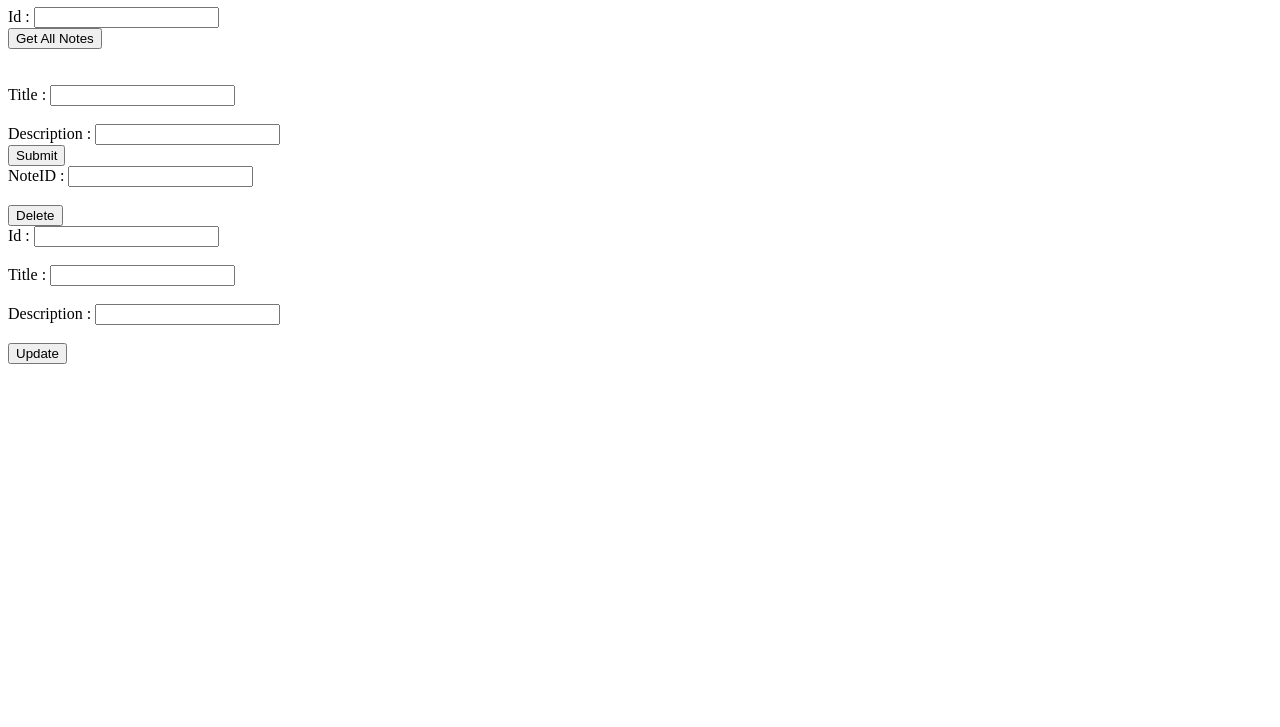
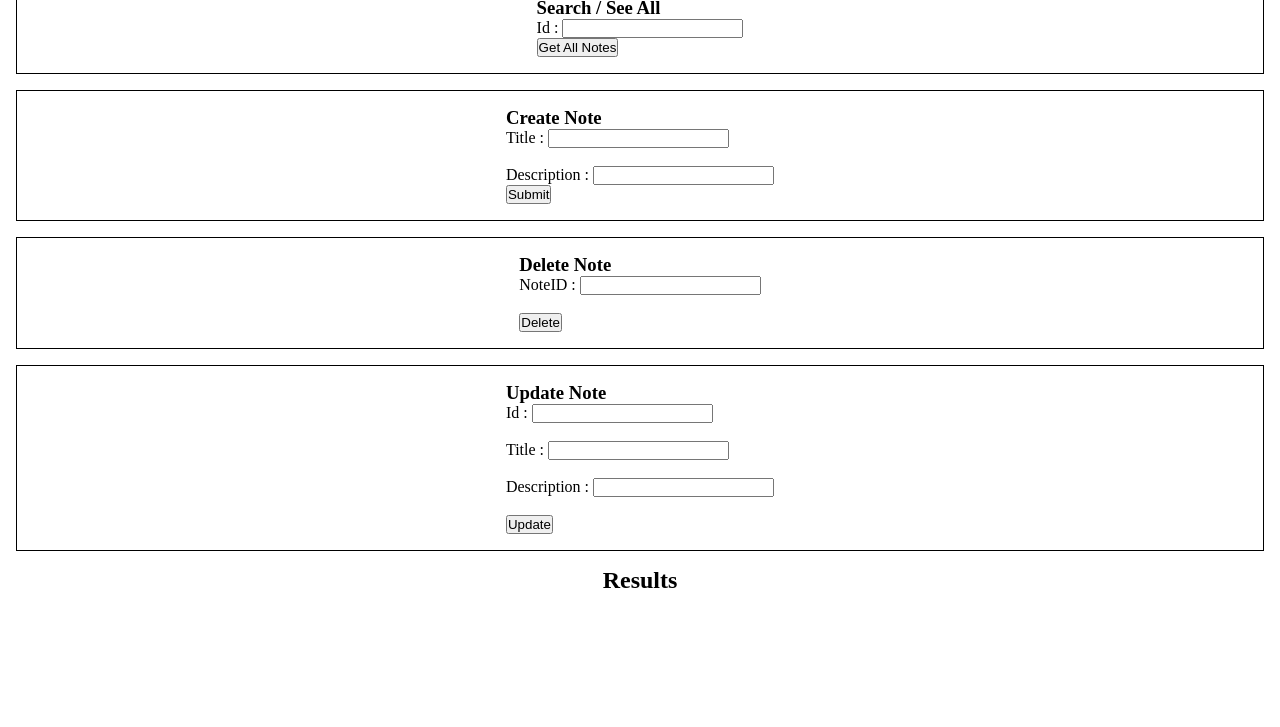
Before and after one commit to Nikhil-Duttaroy/Notes-App, a website: page public/index.html in a window 1280 px wide. Shown: the part 73-800 px from the top of the page. Drawn offline with Linux system fonts and the light colour scheme.

Commit message:
css added

```diff
--- a/public/api.js
+++ b/public/api.js
@@ -14,12 +14,12 @@ function singleRequest(event){
             if(!noteId){
                 document.getElementsByClassName("results").innerHTML +=" ";
                 for(var i in data){
-                document.querySelector(".results").innerHTML +=data[i].noteTitle + '<br/>';
+                document.querySelector(".results").innerHTML += data[i].noteTitle +'<br/>';
             // document.querySelector("#results").innerHTML +=JSON.stringify(d) + '<br/>';
                 }
             }
             else{
-                document.querySelector(".results").innerHTML +=data.noteTitle ;
+                document.querySelector(".results").innerHTML += data.noteTitle  ;
             }
             console.log(data);
         })
--- a/public/index.html
+++ b/public/index.html
@@ -4,34 +4,46 @@
         <meta http-equiv="X-UA-Compatible" content="IE=edge">
         <title></title>
         <meta name="viewport" content="width=device-width, initial-scale=1">
-        <!-- <link rel="stylesheet" href=""> -->
+        <link rel="stylesheet" href="styles.css">
     </head>
     <body>
-        <h1>Notes App</h1>
+        <h1 style="text-align: center;">Notes App</h1>
+        <div class="container">
+
         <form action="" id="showNotes">
+            <caption><h3>Search / See All</h3></caption>
             Id : <input type="text" name="noteId" id="noteId"><br>
             <button class="getNotesButton">Get All Notes</button>
         </form><br><br>
+        </div>
 
+        <div class="container">
         <form action="" id="newNote">
+            <caption><h3>Create Note</h3></caption>
             Title : <input type="text" name="noteTitle" id="title"><br><br>
             Description : <input type="text" name="noteDescription" id="description"><br>
             <button class="save" name="submit" type="submit">Submit</button>
         </form>
-
+    </div>
+        <div class="container">
         <form action="" id="deleteNote">
+            <caption><h3>Delete Note</h3></caption>
             NoteID : <input type="text" name="noteId" id="noteId"><br><br>
             <button class="delete" name="submit" type="submit">Delete</button>
         </form>
-
+        </div>
+        <div class="container">
         <form action="" id="updateNote">
+            <caption ><h3>Update Note</h3></caption>
             Id : <input type="text" name="noteId" id="noteId"><br><br>
             Title : <input type="text" name="noteTitle" id="noteTitle"><br><br>
             Description : <input type="text" name="noteDescription" id="noteDescription"><br><br>
             <button class="update" name="submit" type="submit">Update</button>
         </form>
-
-        <div class="results">
+        </div>
+        <h2 style="text-align: center;">Results</h2>
+        <div class="resultsContainer">
+            <h3 class="results"></h3>
         </div>
 
         <script src="api.js" async defer></script>
--- /dev/null
+++ b/public/styles.css
@@ -0,0 +1,22 @@
+*{
+    box-sizing: border-box;
+    margin: 0;
+    padding: 0;
+}
+
+.container{
+    border: 1px solid black;
+    margin: 1rem;
+    display: flex;
+    justify-content: center;
+    align-items: center;
+    padding: 1rem;
+}
+caption{
+    text-align: center;
+}
+
+.resultsContainer{
+    width: 25%;
+    margin: 0 auto;
+}
```
